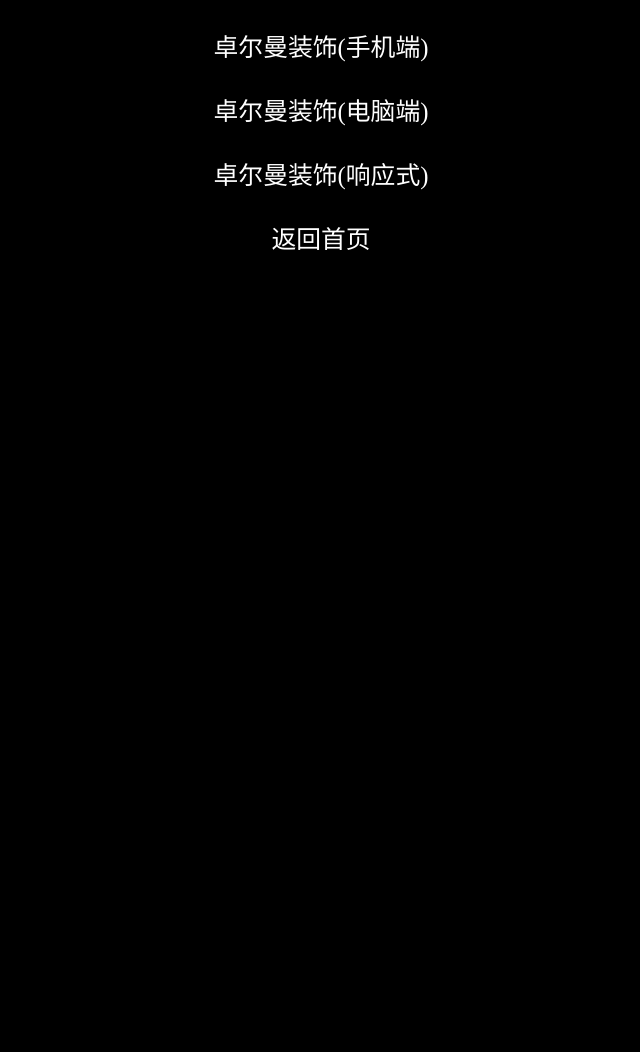
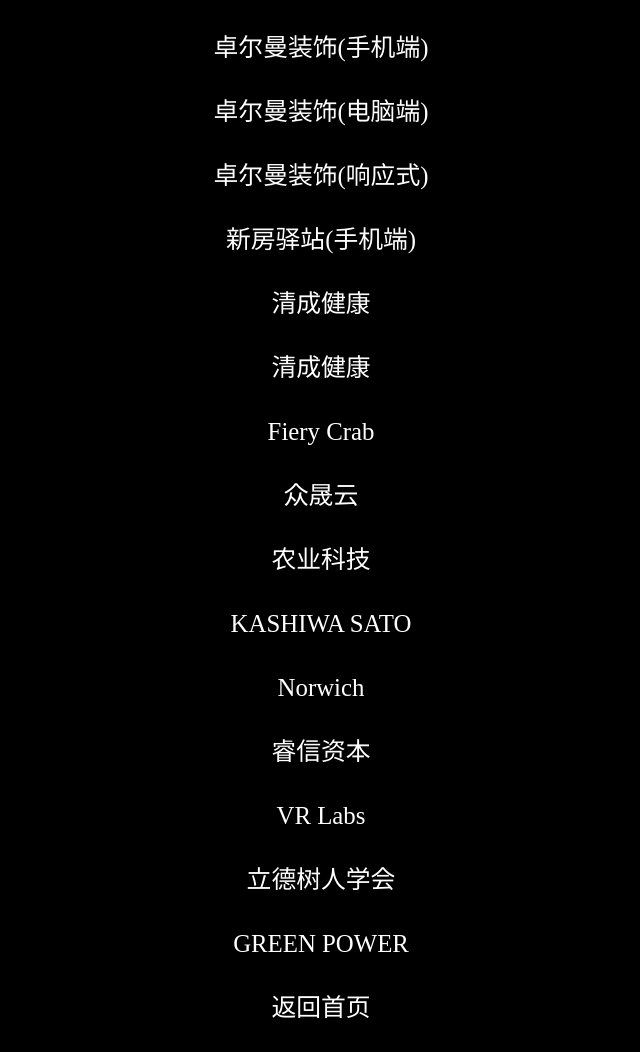
Before and after one commit to hai-webdev/web, a plain HTML site: page project.html in a window 1280 px wide. Shown: the part 1130-2182 px from the top of the page, without its empty margins (319-959 px from the left). Before the commit the page ends 1414 px from the top, so only its background shows below. Drawn offline with Linux system fonts and the light colour scheme.

Commit message:
新增部分项目

```diff
--- a/project.html
+++ b/project.html
@@ -34,6 +34,18 @@
     <p><a target="_blank" href="http://order-renovation-m.yuhaibo.top/">卓尔曼装饰(手机端)</a></p>
     <p><a target="_blank" href="http://order-renovation-pc.yuhaibo.top/">卓尔曼装饰(电脑端)</a></p>
     <p><a target="_blank" href="http://order-renovation.yuhaibo.top/">卓尔曼装饰(响应式)</a></p>
+    <p><a target="_blank" href="http://order-new-house.yuhaibo.top/">新房驿站(手机端)</a></p>
+    <p><a target="_blank" href="http://order-qingcheng.yuhaibo.top/">清成健康</a></p>
+    <p><a target="_blank" href="http://order-qingcheng.yuhaibo.top/">清成健康</a></p>
+    <p><a target="_blank" href="https://order-fiery-crab.yuhaibo.top/">Fiery Crab</a></p>
+    <p><a target="_blank" href="http://order-zsy.yuhaibo.top/">众晟云</a></p>
+    <p><a target="_blank" href="http://order-agriculture.yuhaibo.top/">农业科技</a></p>
+    <p><a target="_blank" href="http://order-kashiwa.yuhaibo.top/">KASHIWA SATO</a></p>
+    <p><a target="_blank" href="http://order-norwich.yuhaibo.top/">Norwich</a></p>
+    <p><a target="_blank" href="http://order-ruixin.yuhaibo.top/">睿信资本</a></p>
+    <p><a target="_blank" href="http://order-vr-labs.yuhaibo.top/">VR Labs</a></p>
+    <p><a target="_blank" href="http://order-shuren.yuhaibo.top/">立德树人学会</a></p>
+    <p><a target="_blank" href="http://order-greed-power.yuhaibo.top/">GREEN POWER</a></p>
     <p><a href="./index.html">返回首页</a></p>
   </div>
 
```
